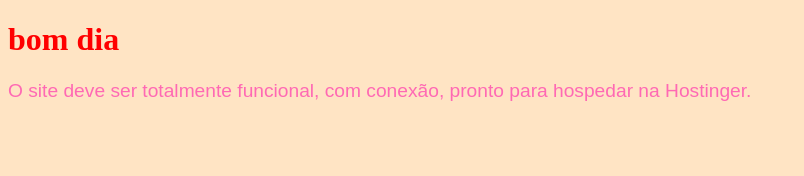
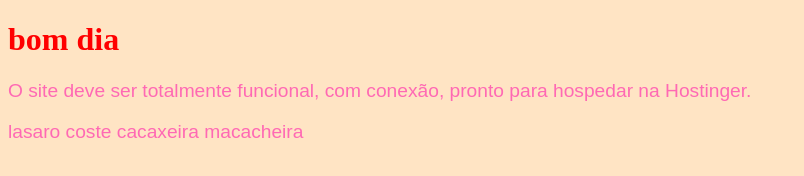
Before and after one commit to Lazaro-Costta/CursoHTML, a plain HTML site: page index.html in a window 1280 px wide. Shown: the whole page, without its empty margins (0-804 px from the left). Drawn offline with Linux system fonts and the light colour scheme.

Commit message:
Update index.html

```diff
--- a/index.html
+++ b/index.html
@@ -9,5 +9,6 @@
 <body>
     <h1>bom dia </h1>
     <p>O site deve ser totalmente funcional, com conexão, pronto para hospedar na Hostinger.</p>
+    <p>lasaro coste cacaxeira macacheira </p>
 </body>
 </html>
```
